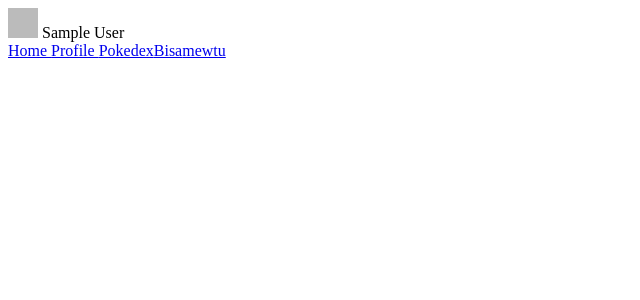
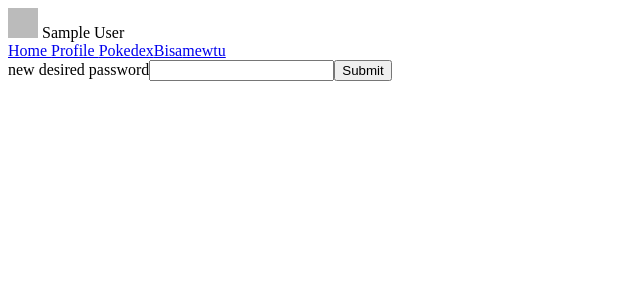
Before and after one commit to robinwettstaedt/pokedex-pwa, a React (Create React App) app: page /profile/passwordchange in a window 1280 px wide. Shown: the top 300 px of the page, without its empty margins (0-640 px from the left). Built offline with nearby package versions, Linux system fonts and the light colour scheme; no server answers; sample sign-in values are in the browser's storage.

Commit message:
added functionality to the ChangePassword component

```diff
--- a/src/components/App.js
+++ b/src/components/App.js
@@ -9,6 +9,7 @@ import Nav from './Nav/Nav';
 import DexEntry from './DexEntry';
 import Profile from './Profile';
 import DeleteAccount from './ProfileActions/DeleteAccount';
+import ChangePassword from './ProfileActions/ChangePassword';
 
 const App = () => {
   return (
@@ -23,6 +24,11 @@ const App = () => {
 
         <PrivateRoute exact path="/profile" component={Profile} />
         <PrivateRoute exact path="/profile/delete" component={DeleteAccount} />
+        <PrivateRoute
+          exact
+          path="/profile/passwordchange"
+          component={ChangePassword}
+        />
 
         <PrivateRoute exact path="/pokedex" component={DexList} />
         <PrivateRoute exact path="/pokedex/:id" component={DexEntry} />
--- a/src/components/Profile.js
+++ b/src/components/Profile.js
@@ -37,6 +37,7 @@ function Profile() {
       <Link to="/profile/delete">Delete your Account</Link>
       <Link to="/profile/avatar">Change your Avatar Image</Link>
       <Link to="/profile/username">Change your Username</Link>
+      <Link to="/profile/passwordchange">Change your Password</Link>
     </div>
   );
 }
--- a/src/components/ProfileActions/ChangePassword.js
+++ b/src/components/ProfileActions/ChangePassword.js
@@ -0,0 +1,37 @@
+import React, { useContext, useState } from 'react';
+import { AuthContext } from '../../contexts/AuthContext';
+
+function ChangeUsername() {
+  const { currentUser } = useContext(AuthContext);
+  const [newPassword, setNewPassword] = useState();
+
+  const handleChange = (e) => {
+    setNewPassword(e.target.value);
+  };
+
+  const changePassword = async (e) => {
+    e.preventDefault();
+    try {
+      await currentUser.updatePassword(newPassword);
+    } catch (error) {
+      alert(
+        'Please sign out and log in again. In order to delete your account you must have signed in recently. ',
+        error
+      );
+    }
+  };
+
+  return (
+    <div>
+      <form onSubmit={changePassword}>
+        <label>
+          new desired password
+          <input type="password" value={newPassword} onChange={handleChange} />
+        </label>
+        <input type="submit" value="Submit" />
+      </form>
+    </div>
+  );
+}
+
+export default ChangeUsername;
--- a/src/components/ProfileActions/DeleteAccount.js
+++ b/src/components/ProfileActions/DeleteAccount.js
@@ -9,7 +9,8 @@ function DeleteAccount() {
       await currentUser.delete();
     } catch (error) {
       alert(
-        'Please sign out and log in again. In order to delete your account you must have signed in recently.'
+        'Please sign out and log in again. In order to delete your account you must have signed in recently. ',
+        error
       );
     }
   };
```
